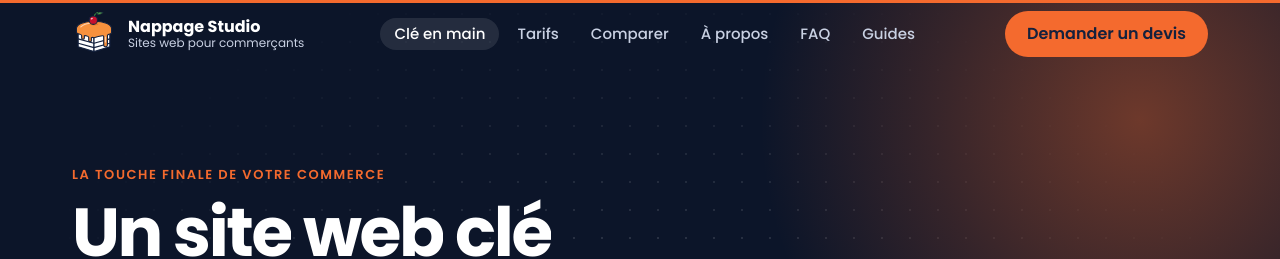
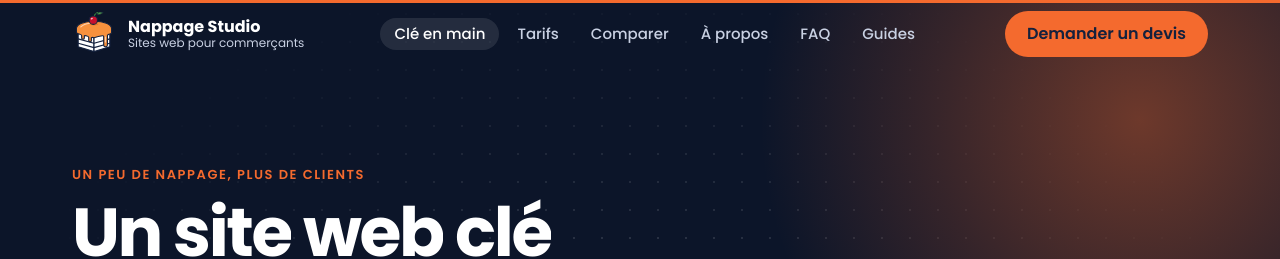
Before and after one commit to Jeremy91890/portfolio, a React (Vite) app: page / in a window 1280 px wide. Shown: the top 259 px of the page. Built offline with nearby package versions, Linux system fonts and the light colour scheme.

Commit message:
fix: update slogan to better reflect brand message

```diff
--- a/src/data/site.ts
+++ b/src/data/site.ts
@@ -3,7 +3,7 @@ export const site = {
   firstName: "Jérémy",
   brand: "Nappage Studio",
   baseline: "Sites web pour commerçants",
-  slogan: "La touche finale de votre commerce",
+  slogan: "Un peu de nappage, plus de clients",
   name: "Jérémy Debelleix",
   initials: "JD",
   role: "Développeur web & mobile",
```
